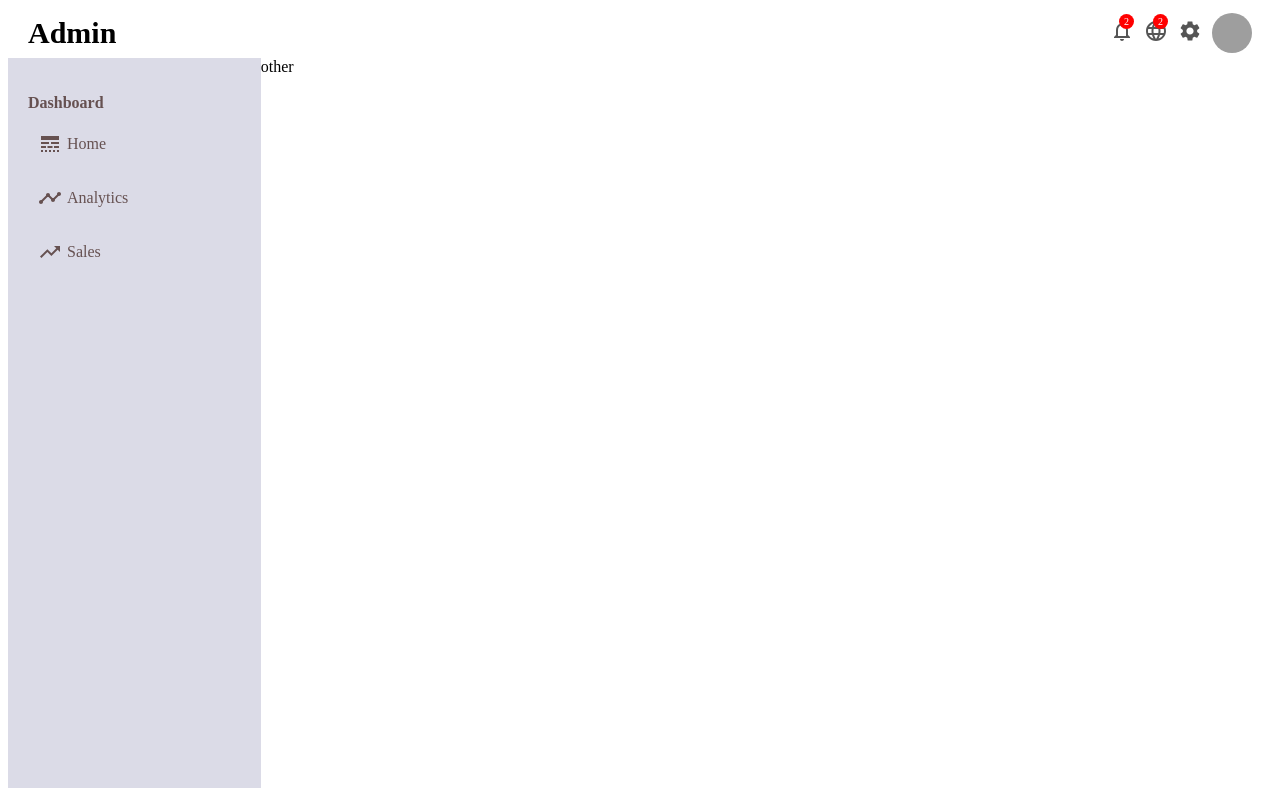
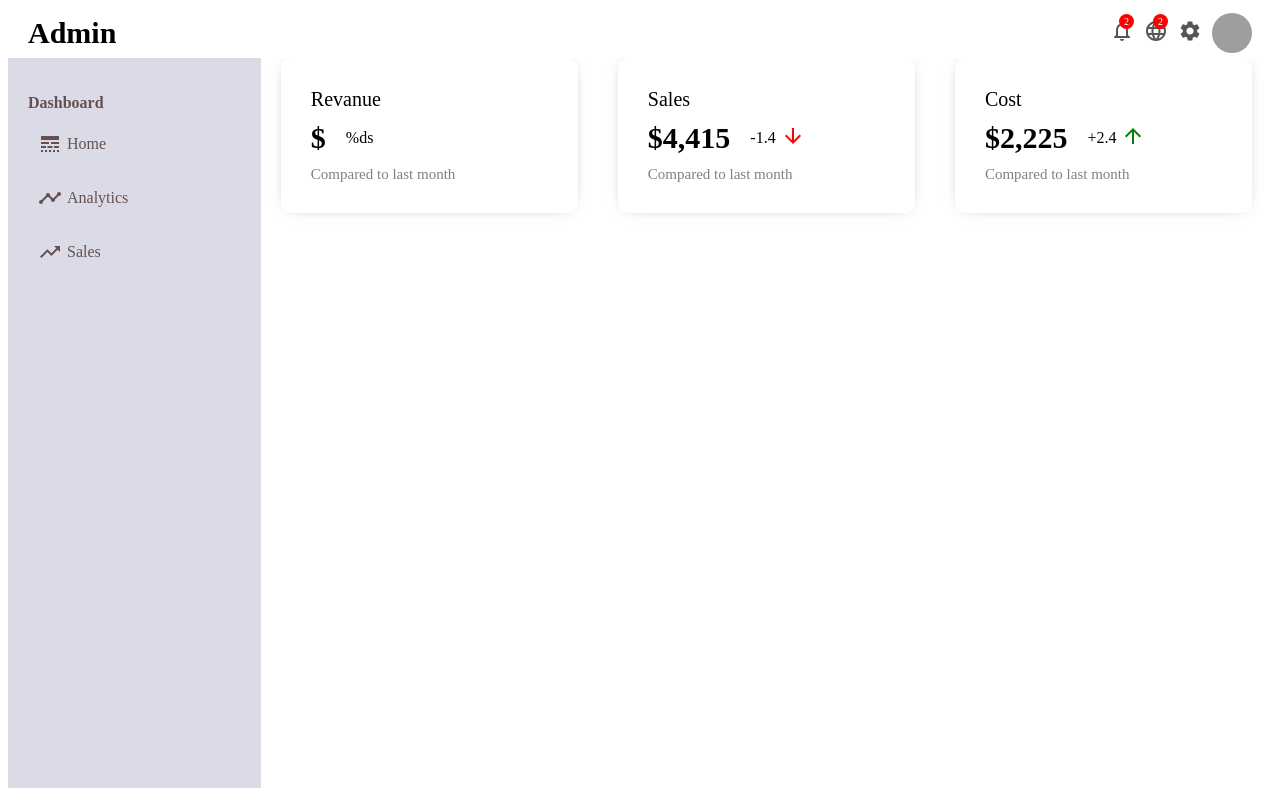
Before and after one commit to SujanMaga/E-Commerce_System, a React (Create React App) app in the folder admin/: page / in a window 1280 px wide. Built offline with nearby package versions, Linux system fonts and the light colour scheme; grey boxes are pictures that could not be loaded.

Commit message:
Featured Info design (Admin)

```diff
--- a/admin/src/App.js
+++ b/admin/src/App.js
@@ -1,6 +1,7 @@
 import Sidebar from "./components/Sidebar";
 import Topbar from "./components/Topbar";
 import "./app.css";
+import Home from "./pages/home/Home";
 
 function App() {
   return (
@@ -8,7 +9,7 @@ function App() {
       <Topbar />
       <div className="container">
         <Sidebar />
-        <div className="other">other </div>
+        <Home />
       </div>
     </div>
   );
--- a/admin/src/app.css
+++ b/admin/src/app.css
@@ -1,6 +1,6 @@
 .container {
   display: flex;
 }
-.other {
+/* .other {
   flex: 4;
-}
+} */
--- /dev/null
+++ b/admin/src/components/Featuredinfo.jsx
@@ -0,0 +1,90 @@
+import React from "react";
+import styled from "styled-components";
+import { ArrowDownward, ArrowUpward } from "@material-ui/icons";
+const Container = styled.div`
+  width: 100%;
+  display: flex;
+  justify-content: space-between;
+`;
+const FeaturedItem = styled.div`
+  flex: 1;
+  margin: 0px 20px;
+  padding: 30px;
+  border-radius: 10px;
+  cursor: pointer;
+  box-shadow: 0px 0px 15px -10px rgba(0, 0, 0, 0.75);
+`;
+
+const FeaturedTitle = styled.span`
+  font-size: 20px;
+`;
+
+const FeaturedMoneyContainer = styled.div`
+  margin: 10px 0px;
+  display: flex;
+  align-items: center;
+`;
+
+const FeaturedMoney = styled.span`
+  font-size: 30px;
+  font-weight: 600;
+`;
+
+const FeaturedMoneyRate = styled.span`
+  display: flex;
+  align-items: center;
+  margin-left: 20px;
+`;
+
+const FeaturedIcon = styled.div`
+  font-size: 14px;
+  margin-left: 5px;
+  color: ${(props) => (props.negative ? "red" : "green")};
+`;
+
+const FeaturedSub = styled.span`
+  font-size: 15px;
+  color: gray;
+`;
+const Featuredinfo = () => {
+  return (
+    <Container>
+      <FeaturedItem>
+        <FeaturedTitle>Revanue</FeaturedTitle>
+        <FeaturedMoneyContainer>
+          <FeaturedMoney>$</FeaturedMoney>
+          <FeaturedMoneyRate>%ds</FeaturedMoneyRate>
+        </FeaturedMoneyContainer>
+        <FeaturedSub>Compared to last month</FeaturedSub>
+      </FeaturedItem>
+      <FeaturedItem>
+        <FeaturedTitle>Sales</FeaturedTitle>
+        <FeaturedMoneyContainer>
+          <FeaturedMoney>$4,415</FeaturedMoney>
+          <FeaturedMoneyRate>
+            -1.4{" "}
+            <FeaturedIcon negative>
+              <ArrowDownward />
+            </FeaturedIcon>
+          </FeaturedMoneyRate>
+        </FeaturedMoneyContainer>
+        <FeaturedSub>Compared to last month</FeaturedSub>
+      </FeaturedItem>
+      <FeaturedItem>
+        <FeaturedTitle>Cost</FeaturedTitle>
+        <FeaturedMoneyContainer>
+          <FeaturedMoney>$2,225</FeaturedMoney>
+          <FeaturedMoneyRate>
+            +2.4{" "}
+            <FeaturedIcon>
+              <ArrowUpward />
+            </FeaturedIcon>
+          </FeaturedMoneyRate>
+        </FeaturedMoneyContainer>
+        <FeaturedSub>Compared to last month</FeaturedSub>
+      </FeaturedItem>
+    </Container>
+  );
+};
+
+export default Featuredinfo;
--- /dev/null
+++ b/admin/src/pages/home/Home.jsx
@@ -0,0 +1,15 @@
+import React from "react";
+import styled from "styled-components";
+import Featuredinfo from "../../components/Featuredinfo";
+const Container = styled.div`
+  flex: 4;
+`;
+const Home = () => {
+  return (
+    <Container>
+      <Featuredinfo />
+    </Container>
+  );
+};
+
+export default Home;
```
